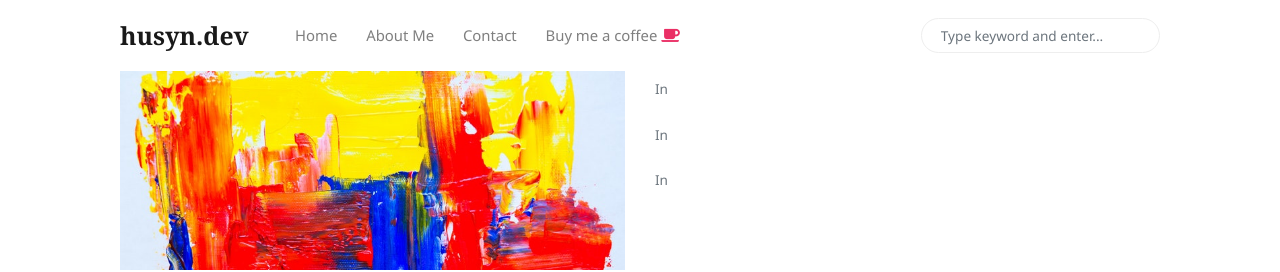
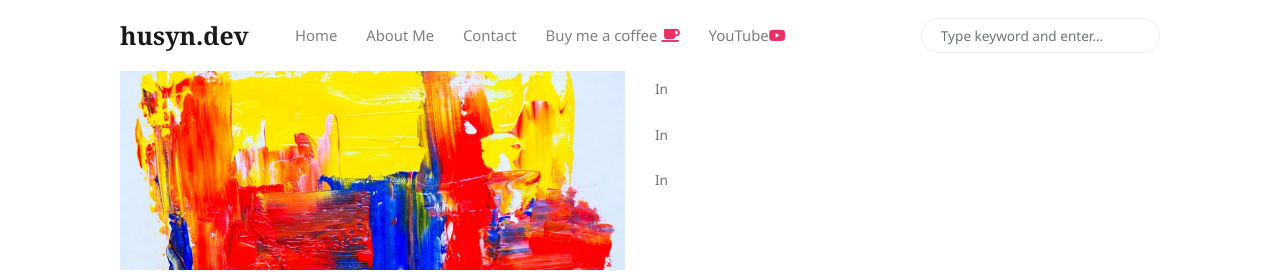
Before and after one commit to husyn/husyn.dev, a Jekyll site: the page built from index.html, in a window 1280 px wide. Shown: the top 272 px of the page. Built offline with Jekyll 4.4.1, drawn with Linux system fonts in a browser that asks for light colours; nearby versions of some CDN libraries; the list of posts is cut into pages by our own code.

Commit message:
Adds YouTube link in header

```diff
--- a/_includes/menu-header.html
+++ b/_includes/menu-header.html
@@ -1,17 +1,20 @@
 <!--  Replace menu links here -->
 
 <li class="nav-item">
-<a class="nav-link" href="{{site.baseurl}}/index.html">Home</a>
+    <a class="nav-link" href="{{site.baseurl}}/index.html">Home</a>
 </li>
 <!-- <li class="nav-item">
 <a class="nav-link" href="{{site.baseurl}}/authors-list.html">Authors</a>
 </li> -->
 <li class="nav-item">
-<a class="nav-link" href="{{site.baseurl}}/about.html">About Me</a>
+    <a class="nav-link" href="{{site.baseurl}}/about.html">About Me</a>
 </li>
 <li class="nav-item">
-<a class="nav-link" href="{{site.baseurl}}/contact.html">Contact</a>
+    <a class="nav-link" href="{{site.baseurl}}/contact.html">Contact</a>
 </li>
 <li class="nav-item">
-<a target="_blank" class="nav-link" href="https://www.buymeacoffee.com/husyn">Buy me a coffee <i class="fa fa-coffee text-danger"></i></a>
+    <a target="_blank" class="nav-link" href="https://www.buymeacoffee.com/husyn">Buy me a coffee <i class="fa fa-coffee text-danger"></i></a>
 </li>
+<li class="nav-item">
+    <a target="_blank" class="nav-link" href="https://www.youtube.com/channel/UCQnAN556-_JeXfiQi9SgN_g">YouTube<i class="fab fa-youtube text-danger"></i></a>
+</li>
```
